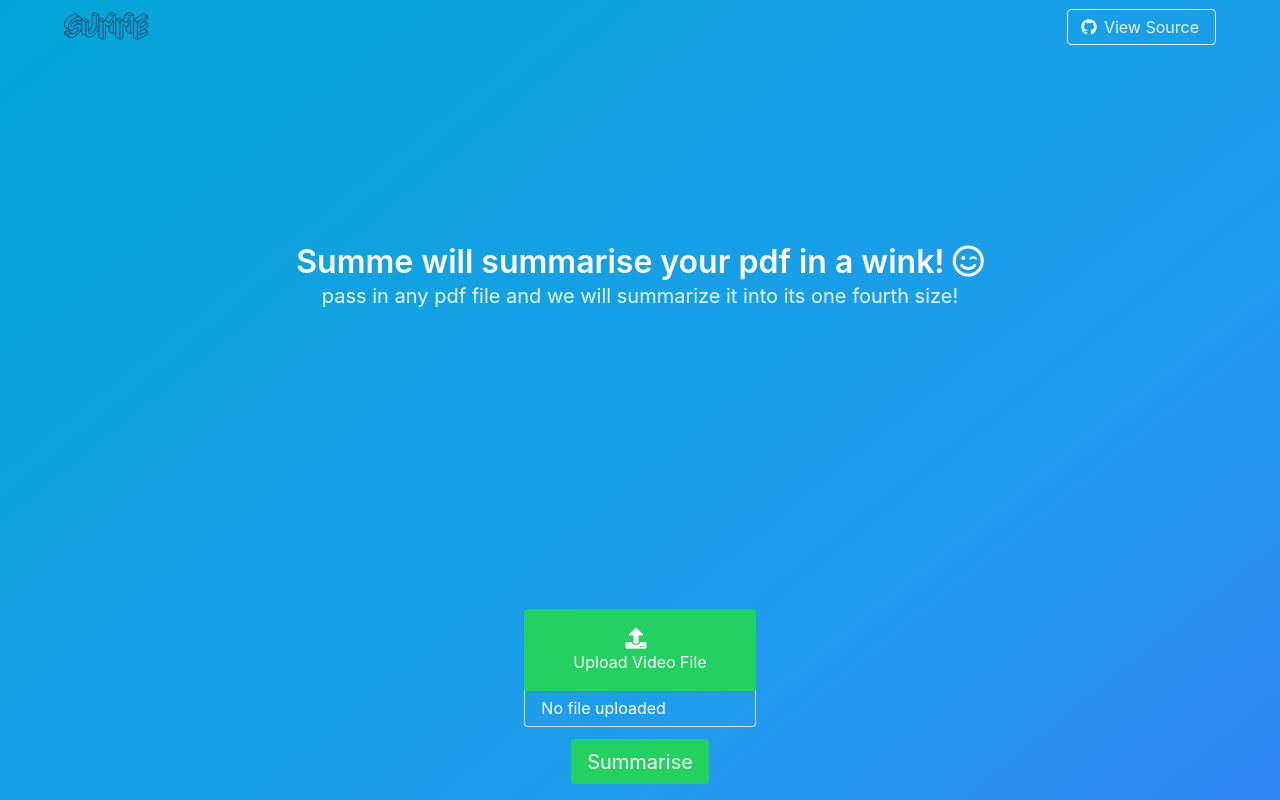
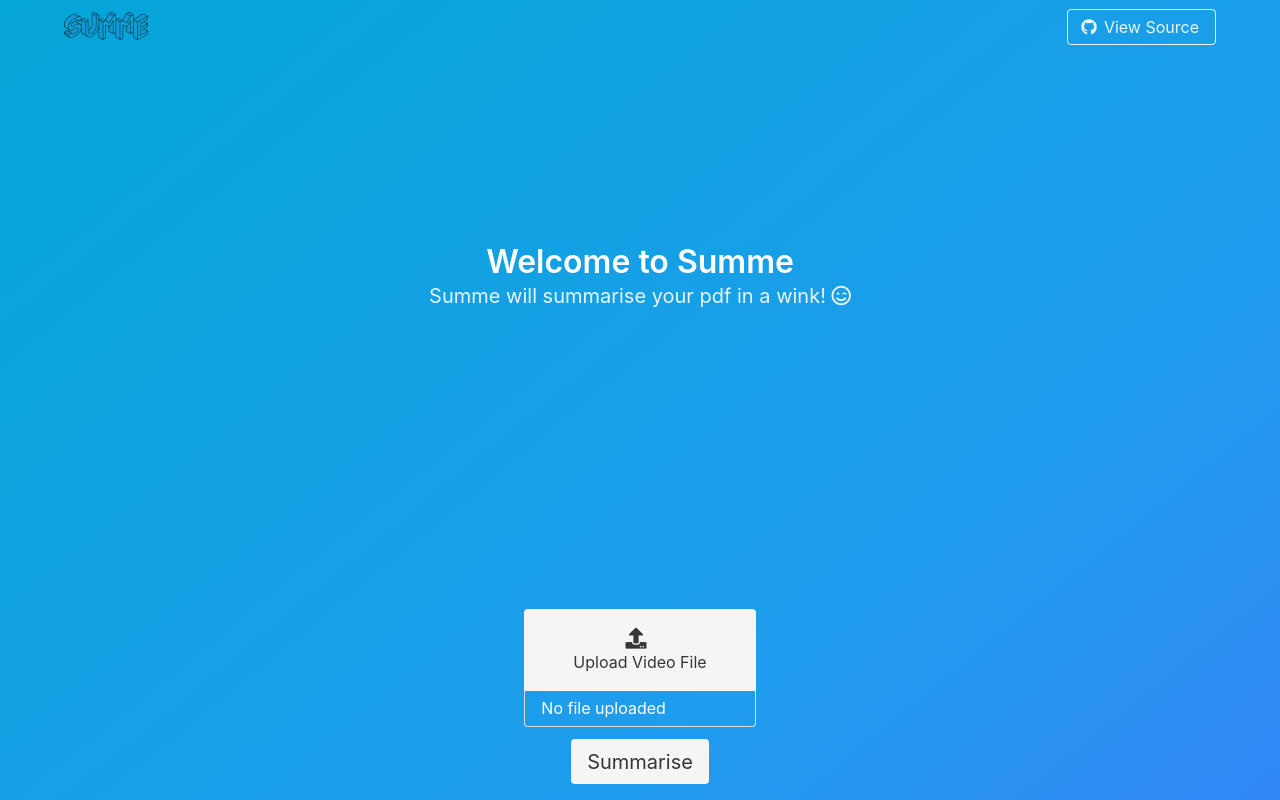
Before and after one commit to aswinzz/summe, a Django app: template main/templates/main.html in a window 1280 px wide. Run offline with Django 3.2, Linux system fonts and the light colour scheme; the template is opened without the code that fills it: values that come from a table or form of the project are taken from there, others are empty; parts of the project's set-up code (start-up, migrations or seed data) failed here and were passed over; some libraries are stand-ins or nearby versions.

Commit message:
change button color

```diff
--- a/main/templates/main.html
+++ b/main/templates/main.html
@@ -52,10 +52,10 @@
         <div class="hero-body">
             <div class="container has-text-centered">
                 <h1 class="title">
-                 Summe will summarise your pdf in a wink! <i class="far fa-smile-wink"></i>
+                 Welcome to Summe
                 </h1>
                 <h2 class="subtitle">
-                  pass in any pdf file and we will summarize it into its one fourth size!
+                  Summe will summarise your pdf in a wink! <i class="far fa-smile-wink"></i>
                 </h2>
             </div>
         </div>
@@ -63,7 +63,7 @@
         <form method="post" enctype="multipart/form-data">
         {% csrf_token %}
           <div class="field">
-            <div class="file is-centered is-boxed is-success has-name">
+            <div class="file is-centered is-boxed is-light has-name">
               <label class="file-label">
               {% render_field form.pdfFile class="file-input" id="pdfFile" name="pdfFile" %}
               <span class="file-cta">
@@ -81,7 +81,7 @@
               </div>
           </div>
           <center>
-              <button class="button submit-button is-medium is-success" type="submit">Summarise</button>
+              <button class="button submit-button is-medium is-light" type="submit">Summarise</button>
           </center>
         </form>
     </section>
```
